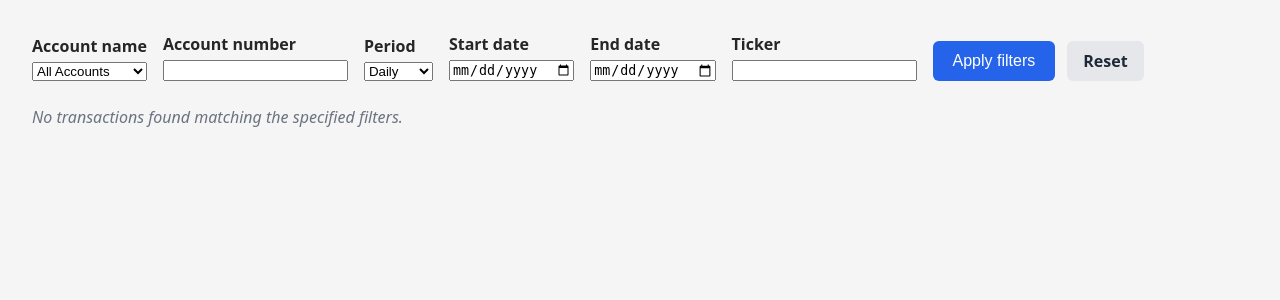
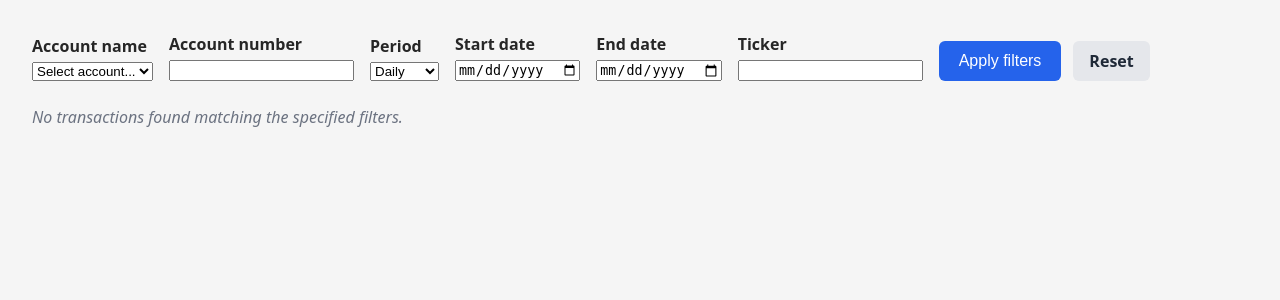
Before and after one commit to garricn/premiumflow, a FastAPI app: template src/premiumflow/web/templates/cashflow.html in a window 1280 px wide. Shown: the part 104-404 px from the top of the page. Run offline with FastAPI, Linux system fonts and the light colour scheme; the template is opened without the code that fills it, so the values that code supplies are empty.

Commit message:
Require account_name and account_number in cashflow web UI
- Make account_name required in cash flow service (revert optional change)
- Require both account_name and account_number in web routes
- Add validation to return 400 error if missing
- Update template to mark fields as required
- Update tests to include required account parameters

```diff
--- a/src/premiumflow/services/cli_helpers.py
+++ b/src/premiumflow/services/cli_helpers.py
@@ -65,10 +65,8 @@ def create_target_label(target_percents: List[Decimal]) -> str:
     return "Target (" + ", ".join(format_percent(value) for value in target_percents) + ")"
 
 
-def format_account_label(account_name: Optional[str], account_number: Optional[str]) -> str:
+def format_account_label(account_name: str, account_number: Optional[str]) -> str:
     """Format account name with optional account number for display."""
-    if not account_name:
-        return "All Accounts"
     if not account_number:
         return account_name
     return f"{account_name} ({account_number})"
--- a/src/premiumflow/web/app.py
+++ b/src/premiumflow/web/app.py
@@ -675,13 +675,19 @@ def create_app() -> FastAPI:
         repository: SQLiteRepository = Depends(get_repository),
     ) -> HTMLResponse:
         """Display cash flow and P&L dashboard view."""
-        # Normalize empty strings to None
-        account_name_filter = (account_name or "").strip() or None
-        account_number_filter = (account_number or "").strip() or None
+        # Normalize empty strings
+        account_name_filter = (account_name or "").strip()
+        account_number_filter = (account_number or "").strip()
         ticker_filter = (ticker or "").strip() or None
         period_type = period.strip().lower() if period else "total"
         if period_type not in ("daily", "weekly", "monthly", "total"):
             period_type = "total"
+
+        # Validate required fields
+        if not account_name_filter:
+            raise HTTPException(status_code=400, detail="account_name is required")
+        if not account_number_filter:
+            raise HTTPException(status_code=400, detail="account_number is required")
 
         # Parse dates
         since_date = _parse_date_param(since)
@@ -691,7 +697,7 @@ def create_app() -> FastAPI:
         report = generate_cash_flow_pnl_report(
             repository,
             account_name=account_name_filter,
-            account_number=account_number_filter,
+            account_number=account_number_filter or None,
             period_type=period_type,  # type: ignore[arg-type]
             ticker=ticker_filter,
             since=since_date,
@@ -702,8 +708,8 @@ def create_app() -> FastAPI:
         accounts = _get_unique_accounts(repository)
 
         filters = {
-            "account_name": account_name_filter or "",
-            "account_number": account_number_filter or "",
+            "account_name": account_name_filter,
+            "account_number": account_number_filter,
             "period": period_type,
             "ticker": ticker_filter or "",
             "since": since or "",
@@ -733,13 +739,19 @@ def create_app() -> FastAPI:
         repository: SQLiteRepository = Depends(get_repository),
     ) -> dict[str, object]:
         """API endpoint returning cash flow and P&L report as JSON."""
-        # Normalize empty strings to None
-        account_name_filter = (account_name or "").strip() or None
-        account_number_filter = (account_number or "").strip() or None
+        # Normalize empty strings
+        account_name_filter = (account_name or "").strip()
+        account_number_filter = (account_number or "").strip()
         ticker_filter = (ticker or "").strip() or None
         period_type = period.strip().lower() if period else "total"
         if period_type not in ("daily", "weekly", "monthly", "total"):
             period_type = "total"
+
+        # Validate required fields
+        if not account_name_filter:
+            raise HTTPException(status_code=400, detail="account_name is required")
+        if not account_number_filter:
+            raise HTTPException(status_code=400, detail="account_number is required")
 
         # Parse dates
         since_date = _parse_date_param(since)
@@ -749,7 +761,7 @@ def create_app() -> FastAPI:
         report = generate_cash_flow_pnl_report(
             repository,
             account_name=account_name_filter,
-            account_number=account_number_filter,
+            account_number=account_number_filter or None,
             period_type=period_type,  # type: ignore[arg-type]
             ticker=ticker_filter,
             since=since_date,
--- a/src/premiumflow/web/templates/cashflow.html
+++ b/src/premiumflow/web/templates/cashflow.html
@@ -21,8 +21,8 @@
         <form method="get" class="filters-form">
           <label class="field">
             <span>Account name</span>
-            <select name="account_name">
-              <option value="">All Accounts</option>
+            <select name="account_name" required>
+              <option value="">Select account...</option>
               {% for account in accounts %}
               <option
                 value="{{ account.account_name }}"
@@ -35,7 +35,7 @@
           </label>
           <label class="field">
             <span>Account number</span>
-            <input type="text" name="account_number" value="{{ filters.account_number }}" />
+            <input type="text" name="account_number" value="{{ filters.account_number }}" required />
           </label>
           <label class="field">
             <span>Period</span>
```
Also changed, not shown: src/premiumflow/services/cash_flow.py (+6 -6 lines), tests/test_web_app.py (+53 -24 lines).
